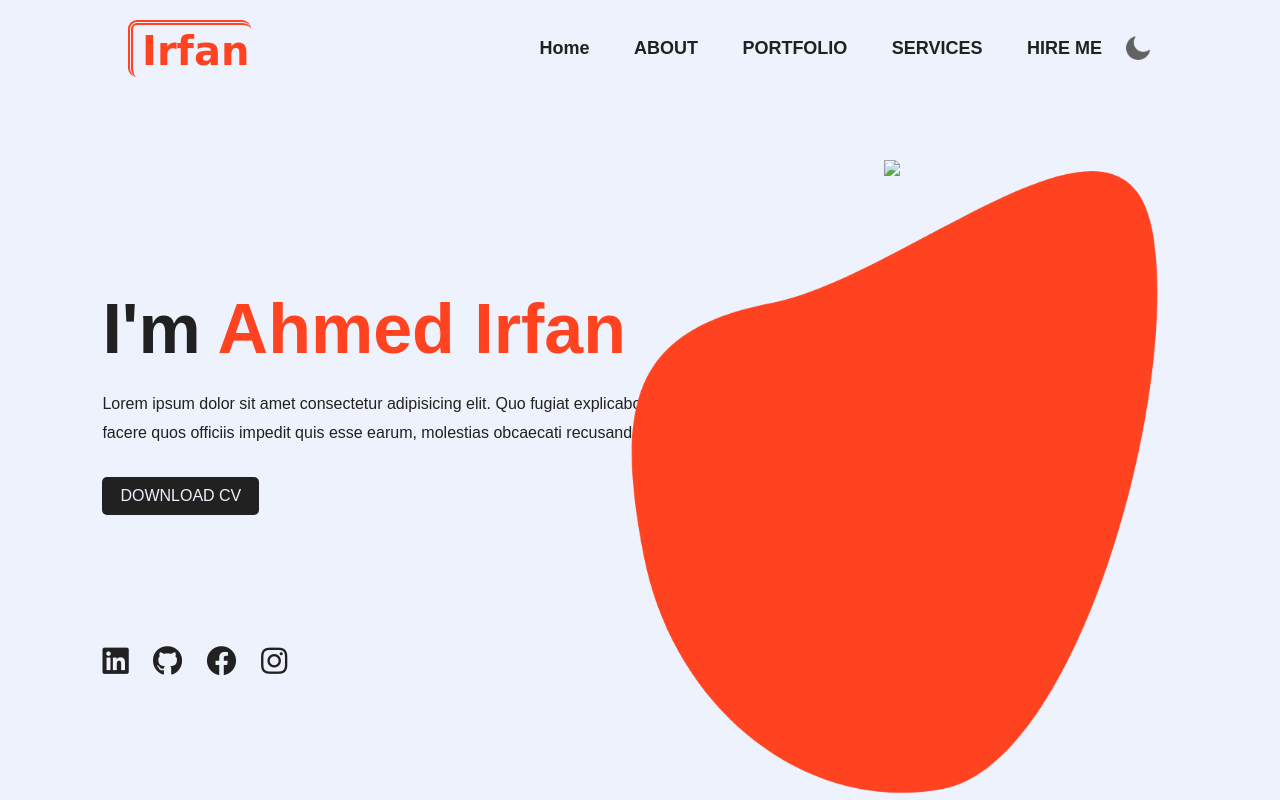
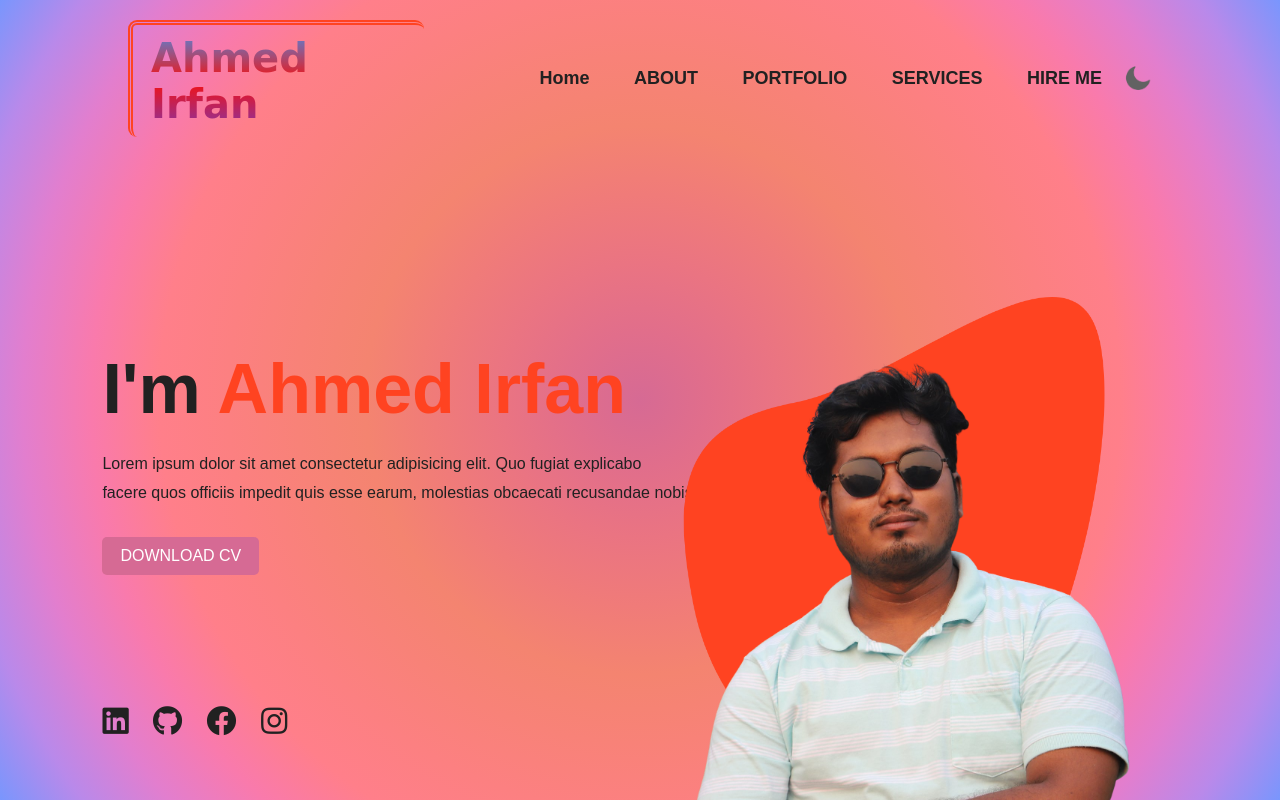
Before and after one commit to Irfanbd/Portfolio_Project, a plain HTML site: page index.html in a window 1280 px wide. Drawn offline with Linux system fonts and the light colour scheme.

Commit message:
Landing Page design Done

```diff
--- a/index.html
+++ b/index.html
@@ -14,7 +14,7 @@
 <body>
     <div class="hero">
         <nav>
-            <h1 class="logo">Irfan</h1>
+            <h1 class="logo">Ahmed Irfan</h1>
             <ul>
                 <li><a href="">Home</a></li>
                 <li><a href="">ABOUT</a></li>
@@ -32,7 +32,7 @@
         </div>
         <div class="img-box">
             <img src="image/pattern.png" class="back-img">
-            <img src="image/girl.png" class="main-img">
+            <img src="image/1.png" class="main-img">
         </div>
         <div class="social-links">
             <a href=""><i class="fab fa-linkedin"></i></a>
--- a/style.css
+++ b/style.css
@@ -18,13 +18,15 @@
         justify-content: space-between;
     }
     .logo{
-        width: 100px;
+        width: 255px;
         cursor: pointer;
         font-family: cursive;
         font-size: 40px;
-        padding: 3px 9px;
+        padding: 10px 18px;
         border: 5px double #ff4321;
-        color: #ff4321;
+        background: -webkit-linear-gradient(rgb(64, 149, 245), rgb(245, 17, 17), rgb(122, 57, 184));
+       -webkit-background-clip: text;
+       -webkit-text-fill-color: transparent;
         border-right-style: none;
         border-bottom-style: none;
         border-radius: 9px;
@@ -32,7 +34,7 @@
     }
     .logo:hover{
         border: 5px double #ff4321;
-        color: #ff4321;
+        color: #fff;
         border-left-style: none;
         border-top-style: none;
     }
@@ -79,9 +81,14 @@
        display: inline-block;
        margin: 30px 0;
        border-radius: 5px;
-       color: var(--primary-color);
+       color: #fff;
+       background: #d66a94;
+
    }
+   .info a:hover{
+    transform: scale(2) rotate(0deg);
 
+   }
 
 
    .img-box{
@@ -92,7 +99,7 @@
        right: 100px;
    }
    .img-box img{
-       height: 100%;
+       height: 80%;
        position: absolute;
        left: 50%;
        bottom: 0;
@@ -118,6 +125,7 @@
    }
    .social-links a:hover{
        color: #ff4321;
+
    }
 
    /** DARK MOOD */
@@ -130,7 +138,7 @@
        text-align: right;
    }
    :root{
-       --primary-color:#edf2fc;
+       --primary-color:radial-gradient(circle, #d66a94, #e16e8b, #ea7482, #f07b79, #f48470, #f88278, #fc8081, #ff7f8a, #f97aac, #e27ece, #b989ea, #7996fd);
        --secondary-color:#212121;
    }
    .dark-theme{
```
